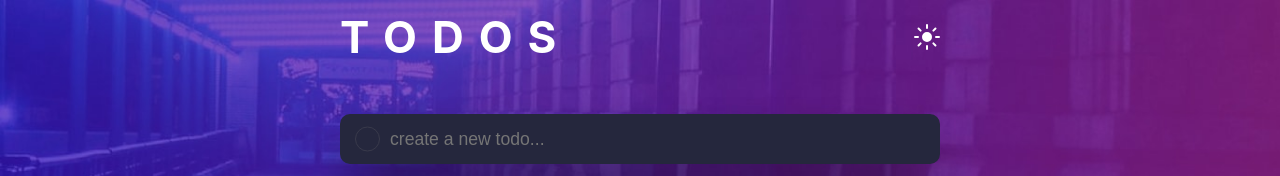
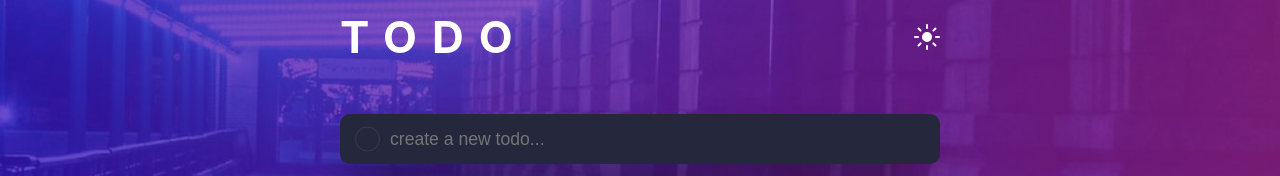
Before and after one commit to kasim3120/todo-app-main, a React (Create React App) app: page / in a window 1280 px wide. Shown: the top 176 px of the page. Built offline with nearby package versions, Linux system fonts and the light colour scheme.

Commit message:
Update Todos.jsx

```diff
--- a/src/components/Todos.jsx
+++ b/src/components/Todos.jsx
@@ -91,7 +91,7 @@ const Todos = () => {
 		<div className='todos'>
 
 			<div className="todosHeader">
-				<h1>TODOS</h1>
+				<h1>TODO</h1>
 				{darkMode ?
 				(<img src={sunIcon} alt='' onClick={() => dispatch(toggleTheme())} />)
 				:
```
